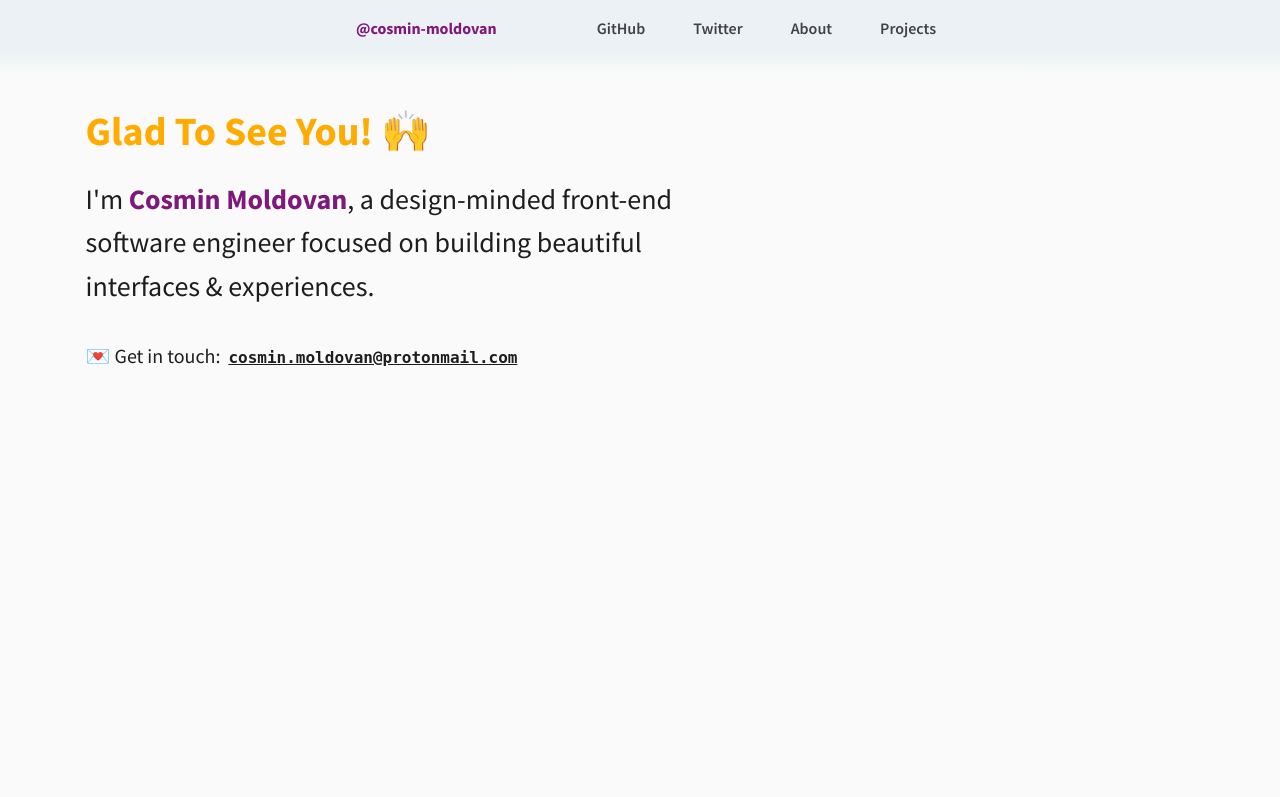
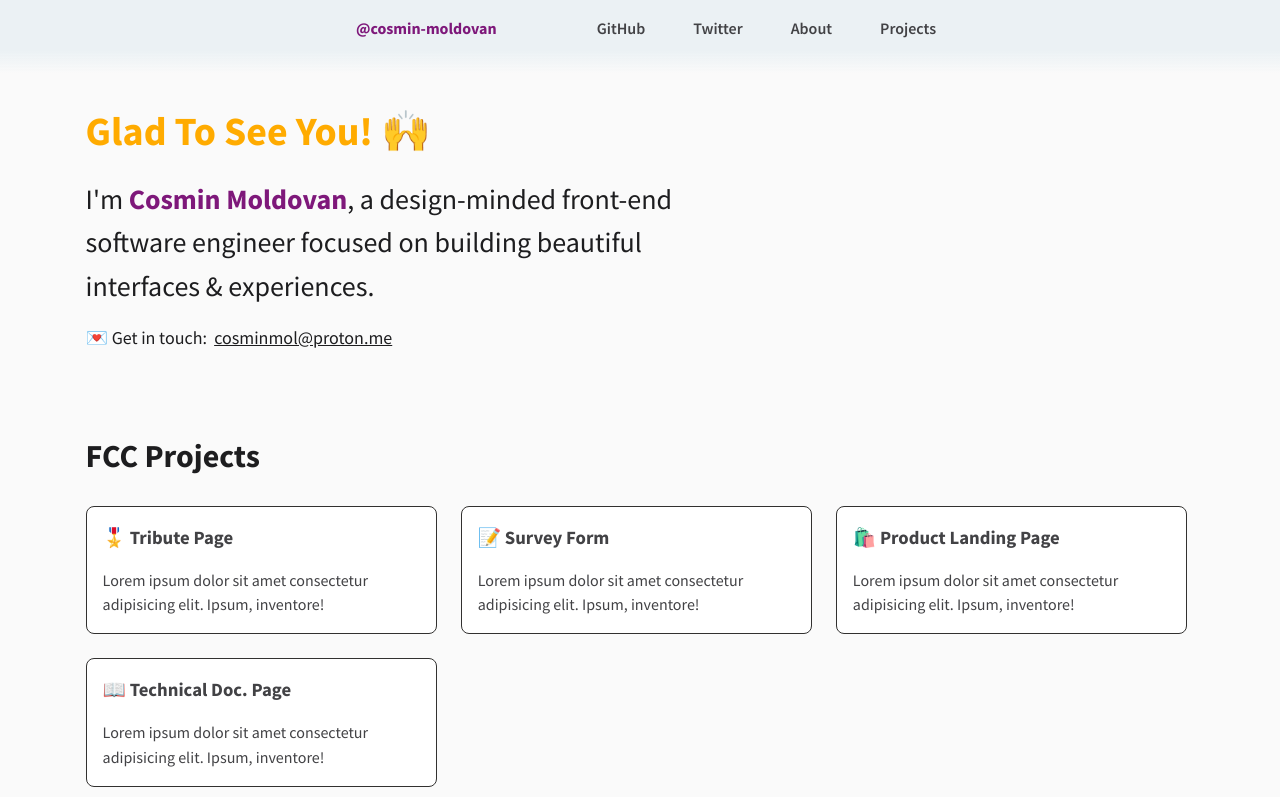
Before and after one commit to cosminmoldovan/fcc-personal-portfolio-webpage, a plain HTML site: page index.html in a window 1280 px wide. Shown: the top 797 px of the page. Drawn offline with Linux system fonts and the light colour scheme.

Commit message:
update padding

```diff
--- a/index.html
+++ b/index.html
@@ -26,7 +26,7 @@
         </p>
          <div class="contact">
          💌 Get in touch:&nbsp;
-           <span class="email">cosmin.moldovan@protonmail.com<span>
+           <span class="email">cosminmol@proton.me<span>
          </div>
         </section>
         <section id="projects">
--- a/style.css
+++ b/style.css
@@ -50,8 +50,7 @@ main{
   margin-left:5%;
 }
 #welcome-section{
-  height:100vh;
-  padding-top:100px;
+  padding:100px 0 80px 0;
 }
 
 #welcome-section p{
@@ -60,15 +59,12 @@ main{
   font-size:28px;
 }
 .contact{
-  margin-top:32px;
-  font-size:20px;
+  margin-top:16px;
+  font-size:18px;
 }
 .email{
-  font-family:mono;
-  font-weight:bold;
   text-decoration:underline;
   cursor:pointer;
-  font-size:16px;
 }
 #navbar{
   display:flex;
@@ -104,8 +100,8 @@ main{
   font-weight:600;
 }
 #projects{
-  min-height:100vh;
   width:100%;
+  padding-bottom: 80px;
 }
 .project-list{
   width:100%;
@@ -163,7 +159,6 @@ main{
     min-width:500px;
   }
   #welcome-section{
-    height:auto;
     padding:100px 0;
   }
 }
@@ -194,9 +189,6 @@ main{
   h1,h2{
     font-size:2.8rem;
   }
-  #projects{
-    padding:100px 0;
-  }
 }
 @media (max-width:400px){
   .project-list li {
```
